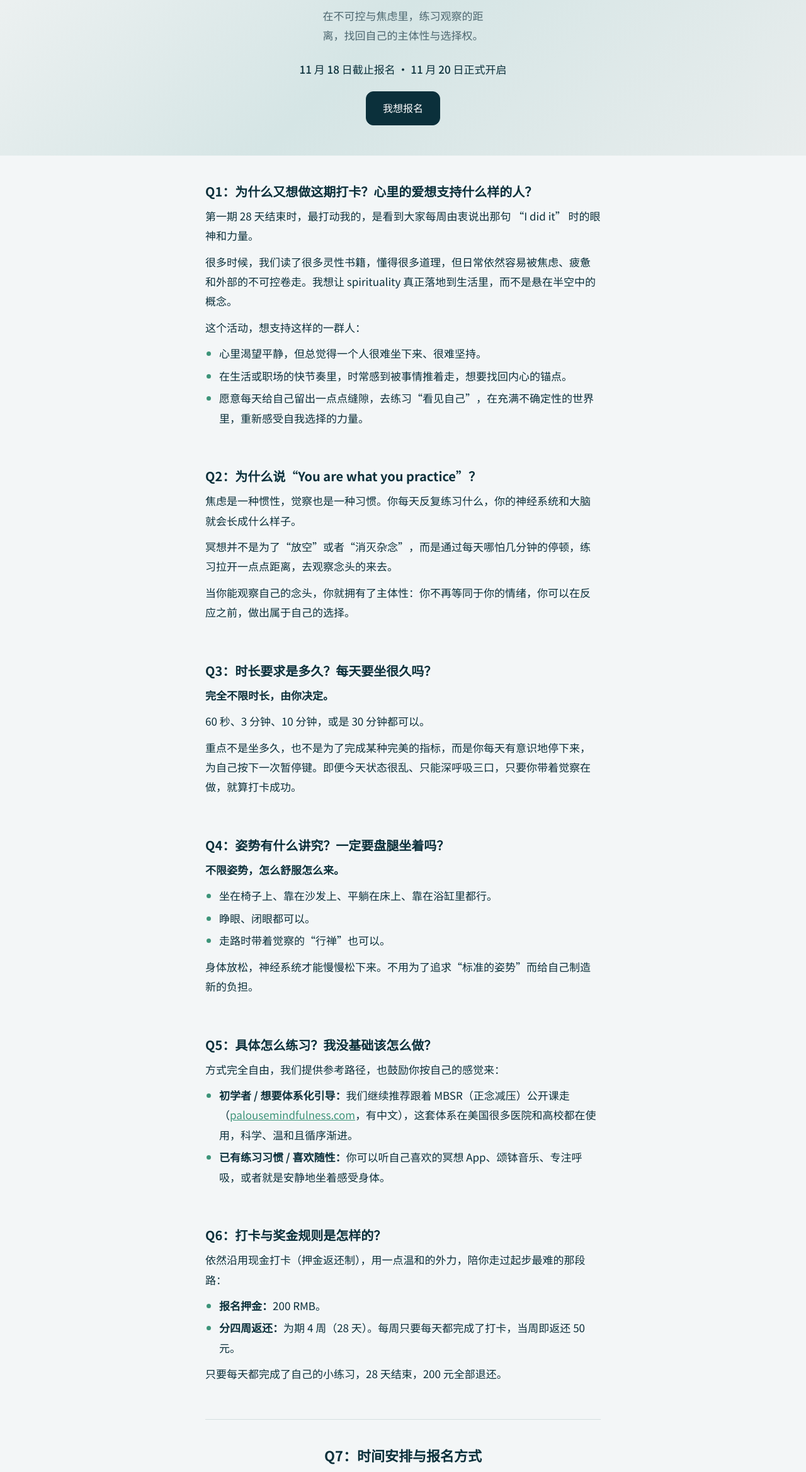
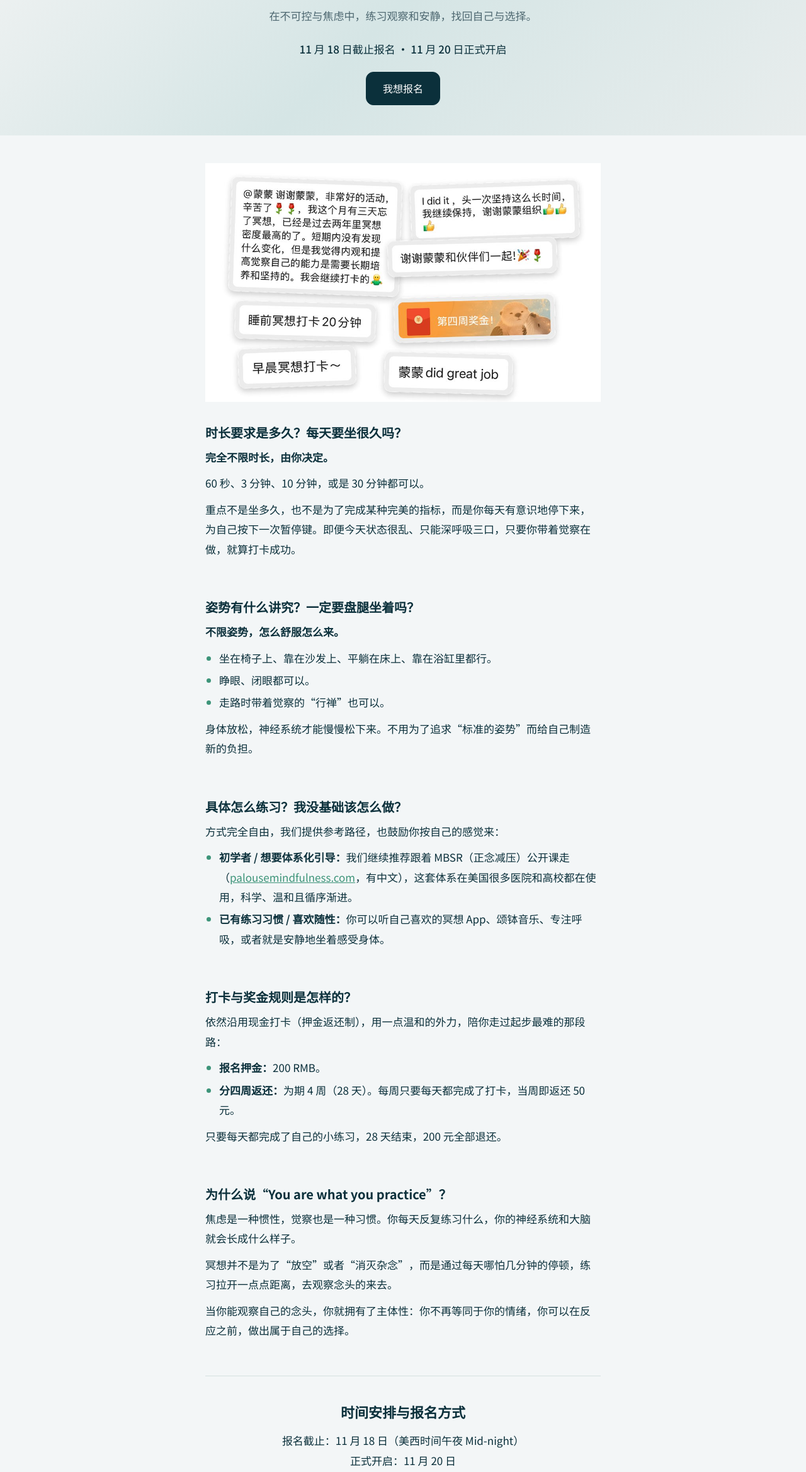
Before and after one commit to mengsees/meditation, a plain HTML site: page index.html in a window 1280 px wide. Shown: the part 209-2546 px from the top of the page at 63% size. Drawn offline with Linux system fonts and the light colour scheme.

Commit message:
Reorder questions, new subtitle, collage under title, longer bio

```diff
--- a/index.html
+++ b/index.html
@@ -46,11 +46,15 @@ a{color:var(--accent)}
 .sign p{margin:0 0 8px}
 .wx{display:inline-flex;align-items:center;gap:10px;flex-wrap:wrap;justify-content:center;margin-top:8px}
 .wx code{font:500 19px/1 var(--font);background:#fff;padding:10px 14px;border-radius:10px;user-select:all}
+.hero-img{display:block;width:100%;height:auto;margin:28px 0 8px}
 .about{border-top:1px solid var(--line);padding-block:40px 20px;display:grid;grid-template-columns:150px 1fr;gap:20px 32px;align-items:center}
 .about img{width:150px;height:150px;border-radius:50%;object-fit:cover;display:block}
 .about h2{font-size:24px;margin:0 0 4px;font-weight:500}
 .about .tagline{font-weight:700;margin:0 0 4px}
 .about p{margin:0 0 6px;line-height:1.7}
+.about .who{text-align:left;margin:0 0 8px;padding-left:1.2em}
+.about .who li{margin-bottom:4px;line-height:1.7}
+.about .who li::marker{color:var(--accent)}
 .about .cred{color:var(--ink-soft);font-size:15px}
 .links{padding-block:8px 48px;text-align:center;font-size:14px;color:var(--ink-soft)}
 .links a{color:var(--ink);margin-inline:8px}
@@ -61,40 +65,22 @@ a{color:var(--accent)}
   <p class="eyebrow">第二期 · 28 天正念打卡</p>
   <h1>冥想习惯养成</h1>
   <p class="quote">You are what you practice.</p>
-  <p class="sub">在不可控与焦虑里，练习观察的距离，找回自己的主体性与选择权。</p>
+  <p class="sub">在不可控与焦虑中，练习观察和安静，找回自己与选择。</p>
   <p class="when">11 月 18 日截止报名 · 11 月 20 日正式开启</p>
   <a class="btn primary" href="#signup">我想报名</a>
 </div></header>
 
 <main class="wrap">
+<img class="hero-img" src="collage.jpg" alt="第一期群里的打卡留言" width="1000" height="603">
 <section class="q">
-  <h2>Q1：为什么又想做这期打卡？心里的爱想支持什么样的人？</h2>
-  <p>第一期 28 天结束时，最打动我的，是看到大家每周由衷说出那句 “I did it” 时的眼神和力量。</p>
-  <p>很多时候，我们读了很多灵性书籍，懂得很多道理，但日常依然容易被焦虑、疲惫和外部的不可控卷走。我想让 spirituality 真正落地到生活里，而不是悬在半空中的概念。</p>
-  <p>这个活动，想支持这样的一群人：</p>
-  <ul>
-    <li>心里渴望平静，但总觉得一个人很难坐下来、很难坚持。</li>
-    <li>在生活或职场的快节奏里，时常感到被事情推着走，想要找回内心的锚点。</li>
-    <li>愿意每天给自己留出一点点缝隙，去练习“看见自己”，在充满不确定性的世界里，重新感受自我选择的力量。</li>
-  </ul>
-</section>
-
-<section class="q">
-  <h2>Q2：为什么说“You are what you practice”？</h2>
-  <p>焦虑是一种惯性，觉察也是一种习惯。你每天反复练习什么，你的神经系统和大脑就会长成什么样子。</p>
-  <p>冥想并不是为了“放空”或者“消灭杂念”，而是通过每天哪怕几分钟的停顿，练习拉开一点点距离，去观察念头的来去。</p>
-  <p>当你能观察自己的念头，你就拥有了主体性：你不再等同于你的情绪，你可以在反应之前，做出属于自己的选择。</p>
-</section>
-
-<section class="q">
-  <h2>Q3：时长要求是多久？每天要坐很久吗？</h2>
+  <h2>时长要求是多久？每天要坐很久吗？</h2>
   <p><b>完全不限时长，由你决定。</b></p>
   <p>60 秒、3 分钟、10 分钟，或是 30 分钟都可以。</p>
   <p>重点不是坐多久，也不是为了完成某种完美的指标，而是你每天有意识地停下来，为自己按下一次暂停键。即便今天状态很乱、只能深呼吸三口，只要你带着觉察在做，就算打卡成功。</p>
 </section>
 
 <section class="q">
-  <h2>Q4：姿势有什么讲究？一定要盘腿坐着吗？</h2>
+  <h2>姿势有什么讲究？一定要盘腿坐着吗？</h2>
   <p><b>不限姿势，怎么舒服怎么来。</b></p>
   <ul>
     <li>坐在椅子上、靠在沙发上、平躺在床上、靠在浴缸里都行。</li>
@@ -105,7 +91,7 @@ a{color:var(--accent)}
 </section>
 
 <section class="q">
-  <h2>Q5：具体怎么练习？我没基础该怎么做？</h2>
+  <h2>具体怎么练习？我没基础该怎么做？</h2>
   <p>方式完全自由，我们提供参考路径，也鼓励你按自己的感觉来：</p>
   <ul>
     <li><b>初学者 / 想要体系化引导：</b>我们继续推荐跟着 MBSR（正念减压）公开课走（<a href="https://palousemindfulness.com" target="_blank" rel="noopener">palousemindfulness.com</a>，有中文），这套体系在美国很多医院和高校都在使用，科学、温和且循序渐进。</li>
@@ -114,7 +100,7 @@ a{color:var(--accent)}
 </section>
 
 <section class="q">
-  <h2>Q6：打卡与奖金规则是怎样的？</h2>
+  <h2>打卡与奖金规则是怎样的？</h2>
   <p>依然沿用现金打卡（押金返还制），用一点温和的外力，陪你走过起步最难的那段路：</p>
   <ul>
     <li><b>报名押金：</b>200 RMB。</li>
@@ -123,8 +109,15 @@ a{color:var(--accent)}
   <p>只要每天都完成了自己的小练习，28 天结束，200 元全部退还。</p>
 </section>
 
+<section class="q">
+  <h2>为什么说“You are what you practice”？</h2>
+  <p>焦虑是一种惯性，觉察也是一种习惯。你每天反复练习什么，你的神经系统和大脑就会长成什么样子。</p>
+  <p>冥想并不是为了“放空”或者“消灭杂念”，而是通过每天哪怕几分钟的停顿，练习拉开一点点距离，去观察念头的来去。</p>
+  <p>当你能观察自己的念头，你就拥有了主体性：你不再等同于你的情绪，你可以在反应之前，做出属于自己的选择。</p>
+</section>
+
 <section class="sign" id="signup">
-  <h2>Q7：时间安排与报名方式</h2>
+  <h2>时间安排与报名方式</h2>
   <p>报名截止：11 月 18 日（美西时间午夜 Mid-night）<br>正式开启：11 月 20 日</p>
   <p>报名方式：私信蒙蒙（微信：orangeowl），转 200 RMB 押金即可入群。</p>
   <div class="wx"><code id="wxid">orangeowl</code><button class="btn" id="copy" type="button">复制微信号</button></div>
@@ -135,8 +128,10 @@ a{color:var(--accent)}
   <div>
     <h2>关于蒙蒙</h2>
     <p class="tagline">From I Should to I Love</p>
-    <p>我支持那些厌倦了活在“应该”里、准备好选择自己的人。</p>
-    <p class="cred">ICF ACC 认证教练 · 前 LinkedIn TPM · 科技行业 12 年</p>
+    <p>我是一名 Life and Career Coach，支持这样的人：</p>
+    <ul class="who"><li>外表看起来不错、内心却总觉得“还不够”，习惯拖延、对自己很苛刻，或者成就再多也觉得空。</li><li>正走在内在旅程和灵性（spiritual）道路上，读了很多书、做了很多练习，想让觉察真正落到生活里。</li></ul>
+    <p>不再用“我应该”要求自己，慢慢回到真正的自己，让生活和工作少一些评判，多一些享受。</p>
+    <p class="cred">ICF ACC 认证教练 · 前 LinkedIn TPM · 科技行业 12 年 · 10 年正念练习</p>
     <p><a href="https://mengchen.co">mengchen.co</a></p>
   </div>
 </section>
```
Also changed, not shown: collage.jpg (added).
